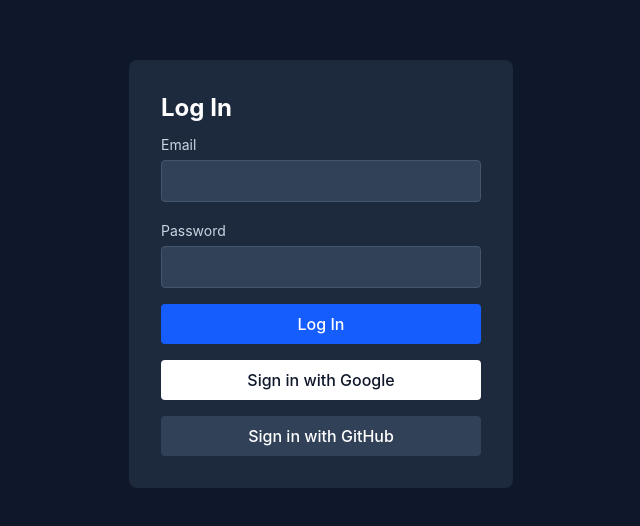
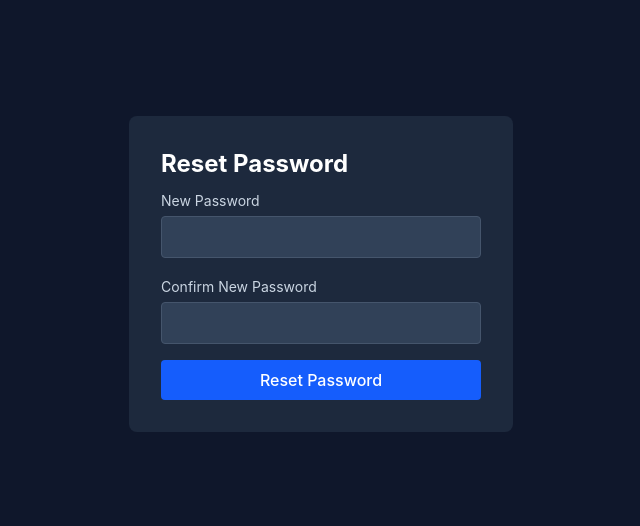
Before and after one commit to sureshba234/enterprise-pm-platform, a React (Vite) app in the folder frontend/: page /reset-password/1/1 in a window 1280 px wide. Before the commit this address led to /login. Shown: the part 126-652 px from the top of the page, without its empty margins (319-959 px from the left). Built offline with nearby package versions, Linux system fonts and the light colour scheme.

Commit message:
Phase 1B: forgot/reset password flow (backend + frontend)

```diff
--- a/frontend/src/App.tsx
+++ b/frontend/src/App.tsx
@@ -4,6 +4,8 @@ import DashboardPage from './pages/DashboardPage';
 import ProjectPage from './pages/ProjectPage';
 import GoogleCallbackPage from './pages/GoogleCallbackPage';
 import GithubCallbackPage from './pages/GithubCallbackPage';
+import ForgotPasswordPage from './pages/ForgotPasswordPage';
+import ResetPasswordPage from './pages/ResetPasswordPage';
 
 
 function App() {
@@ -15,6 +17,8 @@ function App() {
         <Route path="/projects/:projectId" element={<ProjectPage />} />
         <Route path="/auth/callback/google" element={<GoogleCallbackPage />} />
         <Route path="/auth/callback/github" element={<GithubCallbackPage />} />
+        <Route path="/forgot-password" element={<ForgotPasswordPage />} />
+        <Route path="/reset-password/:uid/:token" element={<ResetPasswordPage />} />
         <Route path="*" element={<Navigate to="/login" />} />
       </Routes>
     </BrowserRouter>
--- a/frontend/src/app/api.ts
+++ b/frontend/src/app/api.ts
@@ -25,6 +25,20 @@ export const api = createApi({
     }),
     githubLogin: builder.mutation({
       query: (code: string) => ({ url: 'auth/github/', method: 'POST', body: { code } }),
+    }),
+    forgotPassword: builder.mutation({
+      query: (email: string) => ({
+        url: 'auth/forgot-password/',
+        method: 'POST',
+        body: { email },
+      }),
+    }),
+    resetPassword: builder.mutation({
+      query: ({ uid, token, password }: { uid: string; token: string; password: string }) => ({
+        url: `auth/reset-password/${uid}/${token}/`,
+        method: 'POST',
+        body: { password },
+      }),
     }),
     getMe: builder.query({
       query: () => 'auth/me/',
@@ -77,6 +91,8 @@ export const {
   useLoginMutation,
   useGoogleLoginMutation,
   useGithubLoginMutation,
+  useForgotPasswordMutation,
+  useResetPasswordMutation,
   useGetMeQuery,
   useGetOrgsQuery,
   useCreateOrgMutation,
--- /dev/null
+++ b/frontend/src/pages/ForgotPasswordPage.tsx
@@ -0,0 +1,54 @@
+import { useState } from 'react';
+import { Link } from 'react-router-dom';
+import { useForgotPasswordMutation } from '../app/api';
+
+export default function ForgotPasswordPage() {
+  const [email, setEmail] = useState('');
+  const [submitted, setSubmitted] = useState(false);
+  const [forgotPassword, { isLoading }] = useForgotPasswordMutation();
+
+  const handleSubmit = async (e: React.FormEvent) => {
+    e.preventDefault();
+    await forgotPassword(email);
+    setSubmitted(true); // Always show the same message — matches the backend's anti-enumeration behavior
+  };
+
+  return (
+    <div className="min-h-screen bg-slate-900 flex items-center justify-center">
+      <div className="bg-slate-800 p-8 rounded-lg w-full max-w-sm">
+        <h1 className="text-2xl font-bold text-white mb-4">Forgot Password</h1>
+
+        {submitted ? (
+          <p className="text-slate-300 text-sm">
+            If that email exists in our system, a reset link has been sent. Check your inbox
+            (or, in development, check the backend terminal).
+          </p>
+        ) : (
+          <form onSubmit={handleSubmit} className="space-y-4">
+            <div>
+              <label className="text-sm text-slate-300">Email</label>
+              <input
+                type="email"
+                value={email}
+                onChange={(e) => setEmail(e.target.value)}
+                required
+                className="w-full mt-1 p-2 rounded bg-slate-700 text-white border border-slate-600 focus:outline-none focus:border-blue-500"
+              />
+            </div>
+            <button
+              type="submit"
+              disabled={isLoading}
+              className="w-full bg-blue-600 hover:bg-blue-700 text-white p-2 rounded font-medium disabled:opacity-50"
+            >
+              {isLoading ? 'Sending...' : 'Send Reset Link'}
+            </button>
+          </form>
+        )}
+
+        <Link to="/login" className="block text-center text-sm text-slate-400 hover:text-slate-300 mt-4">
+          Back to login
+        </Link>
+      </div>
+    </div>
+  );
+}
--- a/frontend/src/pages/LoginPage.tsx
+++ b/frontend/src/pages/LoginPage.tsx
@@ -1,6 +1,7 @@
 import { useState } from 'react';
 import { useNavigate } from 'react-router-dom';
 import { useLoginMutation } from '../app/api';
+import { Link } from 'react-router-dom';
 
 export default function LoginPage() {
   const [email, setEmail] = useState('');
@@ -97,6 +98,9 @@ export default function LoginPage() {
           Sign in with GitHub
         </button>
       </form>
+      <Link to="/forgot-password" className="block text-center text-sm text-slate-400 hover:text-slate-300 mt-3">
+          Forgot password?
+        </Link>
     </div>
   );
 }
--- /dev/null
+++ b/frontend/src/pages/ResetPasswordPage.tsx
@@ -0,0 +1,74 @@
+import { useState } from 'react';
+import { useParams, useNavigate } from 'react-router-dom';
+import { useResetPasswordMutation } from '../app/api';
+
+export default function ResetPasswordPage() {
+  const { uid, token } = useParams();
+  const navigate = useNavigate();
+  const [password, setPassword] = useState('');
+  const [confirmPassword, setConfirmPassword] = useState('');
+  const [error, setError] = useState('');
+  const [resetPassword, { isLoading }] = useResetPasswordMutation();
+
+  const handleSubmit = async (e: React.FormEvent) => {
+    e.preventDefault();
+    setError('');
+
+    if (password !== confirmPassword) {
+      setError('Passwords do not match.');
+      return;
+    }
+
+    try {
+      await resetPassword({ uid: uid!, token: token!, password }).unwrap();
+      navigate('/login');
+    } catch (err: any) {
+      setError(err?.data?.detail || 'This link is invalid or has expired.');
+    }
+  };
+
+  return (
+    <div className="min-h-screen bg-slate-900 flex items-center justify-center">
+      <form
+        onSubmit={handleSubmit}
+        className="bg-slate-800 p-8 rounded-lg w-full max-w-sm space-y-4"
+      >
+        <h1 className="text-2xl font-bold text-white mb-2">Reset Password</h1>
+
+        {error && (
+          <p className="text-red-400 text-sm bg-red-950 p-2 rounded">{error}</p>
+        )}
+
+        <div>
+          <label className="text-sm text-slate-300">New Password</label>
+          <input
+            type="password"
+            value={password}
+            onChange={(e) => setPassword(e.target.value)}
+            required
+            className="w-full mt-1 p-2 rounded bg-slate-700 text-white border border-slate-600 focus:outline-none focus:border-blue-500"
+          />
+        </div>
+
+        <div>
+          <label className="text-sm text-slate-300">Confirm New Password</label>
+          <input
+            type="password"
+            value={confirmPassword}
+            onChange={(e) => setConfirmPassword(e.target.value)}
+            required
+            className="w-full mt-1 p-2 rounded bg-slate-700 text-white border border-slate-600 focus:outline-none focus:border-blue-500"
+          />
+        </div>
+
+        <button
+          type="submit"
+          disabled={isLoading}
+          className="w-full bg-blue-600 hover:bg-blue-700 text-white p-2 rounded font-medium disabled:opacity-50"
+        >
+          {isLoading ? 'Resetting...' : 'Reset Password'}
+        </button>
+      </form>
+    </div>
+  );
+}
```
Also changed, not shown: 2 other files (tests, documents, lock files or other folders).
